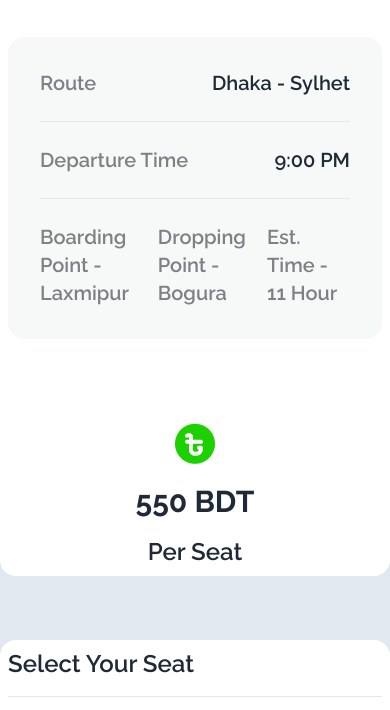
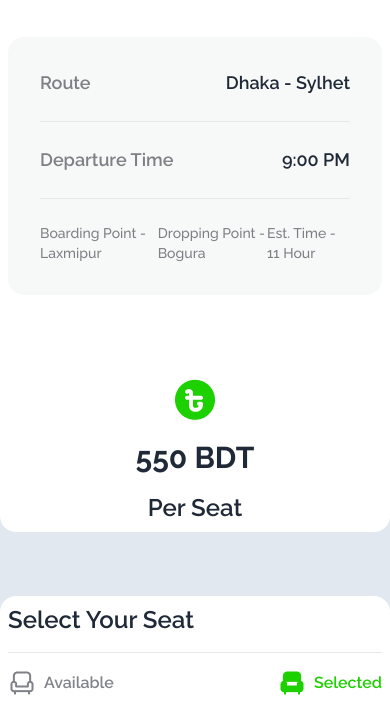
Before and after one commit to ahsanrkabir/e-ticket-js, a plain HTML site: page index.html in a window 390 px wide. Shown: the part 2010-2720 px from the top of the page. Drawn offline with nearby package versions, Linux system fonts and the light colour scheme.

Commit message:
refactored contents

```diff
--- a/index.html
+++ b/index.html
@@ -176,19 +176,23 @@
                     </div>
                     <div class="bg-[#F7F8F8] rounded-2xl p-8 space-y-6">
                         <div class="flex justify-between">
-                            <p class="text-xl font-semibold text-[#03071280]">Route</p>
-                            <p class="text-xl font-semibold">Dhaka - Sylhet</p>
+                            <p class="text-lg lg:text-xl font-semibold text-[#03071280]">Route</p>
+                            <p class="text-lg lg:text-xl font-semibold">Dhaka - Sylhet</p>
                         </div>
                         <hr>
                         <div class="flex justify-between">
-                            <p class="text-xl font-semibold text-[#03071280]">Departure Time</p>
-                            <p class="text-xl font-semibold">9:00 PM</p>
+                            <p class="text-lg lg:text-xl font-semibold text-[#03071280]">Departure Time</p>
+                            <p class="text-lg lg:text-xl font-semibold">9:00 PM</p>
                         </div>
                         <hr>
                         <div class="flex justify-between">
-                            <p class="text-xl font-semibold text-[#03071280]">Boarding Point - Laxmipur</p>
-                            <p class="text-xl font-semibold text-[#03071280]">Dropping Point - Bogura</p>
-                            <p class="text-xl font-semibold text-[#03071280]">Est. Time - 11 Hour</p>
+                            <p class="text-sm lg:text-xl font-medium lg:font-semibold text-[#03071280]">Boarding Point
+                                -
+                                Laxmipur</p>
+                            <p class="text-sm lg:text-xl font-medium lg:font-semibold text-[#03071280]">Dropping Point
+                                - Bogura</p>
+                            <p class="text-sm lg:text-xl font-medium lg:font-semibold text-[#03071280]">Est. Time - 11
+                                Hour</p>
                         </div>
                     </div>
                 </div>
@@ -479,7 +483,7 @@
     <footer class="mx-0 bg-black text-white px-4 lg:px-44 py-4 lg:py-28">
         <div class="flex flex-col lg:flex-row justify-between gap-8 lg:gap-0">
             <div class="space-y-2 lg:space-y-5">
-                <h3 class="text-xl lg:text-3xl font-bold">E-Ticket Co.</h3>
+                <h3 class="text-xl lg:text-3xl font-bold"><span class="text-[#1DD100]">E-Ticket</span> Co.</h3>
                 <p class="ltext-xl font-medium w-auto lg:w-[400px] text-[#FFFFFFCC]">E-Ticket is a digital platform to
                     make your
                     daily commuting
--- a/styles.css
+++ b/styles.css
@@ -11,9 +11,15 @@
     font-family: "Inter", sans-serif;
 }
 
-/*  */
+/* vertical line */
 .vertical-line {
     width: 1px;
     margin: 0 10px;
     background-color: white;
 }
+
+/* table data */
+td {
+    color: #4A4A4A;
+    font-weight: 500;
+}
```
